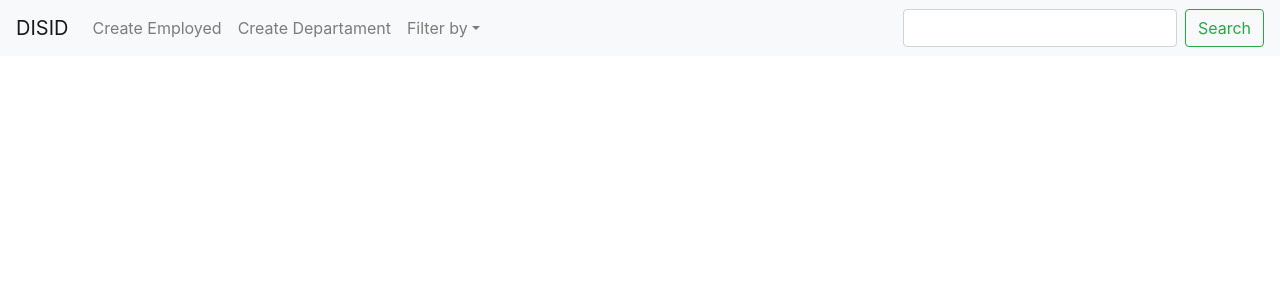
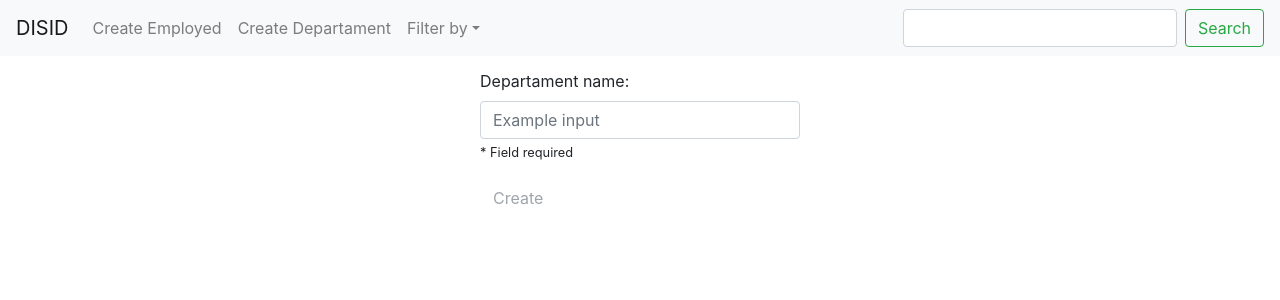
Before and after one commit to inegas/disid, an Angular app in the folder disidApp/: page /addDepartament in a window 1280 px wide. Before the commit this address led to /. Shown: the top 300 px of the page. Built offline with nearby package versions, Linux system fonts and the light colour scheme.

Commit message:
Added employed with her departament and all validations

```diff
--- a/disidApp/src/app/BBDD/entities/database-model.ts
+++ b/disidApp/src/app/BBDD/entities/database-model.ts
@@ -11,4 +11,5 @@ export class Employed {
     public lastName:string;
     public age:number;
     public entryDate:Date
+    public departament:Departament
 }
--- a/disidApp/src/app/app-routing.module.ts
+++ b/disidApp/src/app/app-routing.module.ts
@@ -3,6 +3,7 @@ import { Routes, RouterModule } from '@angular/router';
 
 import { DisidCreateEmployedViewComponent } from './components/disid-employed-view/disid-employed-view.component';
 import { DisidTableViewComponent } from './components/disid-table-view/disid-table-view.component';
+import { DisidDepartamentViewComponent } from './components/disid-departament-view/disid-departament-view.component';
 
 
 const routes: Routes = [
@@ -14,6 +15,9 @@ const routes: Routes = [
   },
   {
     path: 'addEmployed', component: DisidCreateEmployedViewComponent
+  },
+  {
+    path: 'addDepartament', component: DisidDepartamentViewComponent
   }
 ];
 
--- a/disidApp/src/app/app.module.ts
+++ b/disidApp/src/app/app.module.ts
@@ -10,6 +10,7 @@ import { AppComponent } from './app.component';
 import { DisidTableViewComponent } from './components/disid-table-view/disid-table-view.component';
 import { DisidNavViewComponent } from './components/disid-nav-view/disid-nav-view.component';
 import { DisidCreateEmployedViewComponent } from './components/disid-employed-view/disid-employed-view.component';
+import { DisidDepartamentViewComponent } from './components/disid-departament-view/disid-departament-view.component';
 
 
 @NgModule({
@@ -18,6 +19,7 @@ import { DisidCreateEmployedViewComponent } from './components/disid-employed-vi
     DisidTableViewComponent,
     DisidNavViewComponent,
     DisidCreateEmployedViewComponent,
+    DisidDepartamentViewComponent,
   ],
   imports: [
     BrowserModule,
--- /dev/null
+++ b/disidApp/src/app/components/disid-departament-view/disid-departament-view.component.html
@@ -0,0 +1,38 @@
+<div class="formSize">
+  <form
+    [formGroup]="departamentForm"
+  >
+    <div class="form-group">
+      <label for="exampleInputEmail1">Departament name:</label>
+      <input
+        type="text"
+        class="form-control inputSize"
+        id="formGroupExampleInput"
+        placeholder="Example input"
+        formControlName="name"
+        maxlength="20"
+        [(ngModel)]="departamentModel.name"
+      />
+      <small *ngIf="departamentForm.get('name').invalid" [ngClass]="'error'">
+        * Field required
+      </small>
+    </div>
+    <button
+      type="submit"
+      class="btn btn-link"
+      *ngIf="departamentForm.invalid"
+      [disabled]="true"
+    >
+      Create
+    </button>
+    <button
+      type="submit"
+      class="btn btn-link"
+      (click)="onFormSubmit(departamentForm.value)"
+      *ngIf="departamentForm.valid"
+      [disabled]="false"
+    >
+      Create
+    </button>
+  </form>
+</div>
--- /dev/null
+++ b/disidApp/src/app/components/disid-departament-view/disid-departament-view.component.scss
@@ -0,0 +1,10 @@
+.formSize{
+    width: 25%;
+    position: relative;
+    margin-left: auto;
+    margin-right: auto;
+    left: 0;
+    right: 0;
+    padding-top: 1%;
+    text-align: left;
+}
--- /dev/null
+++ b/disidApp/src/app/components/disid-departament-view/disid-departament-view.component.ts
@@ -0,0 +1,34 @@
+import { Component, OnInit } from '@angular/core';
+import { FormControl, Validators, FormGroup } from '@angular/forms';
+import { Departament } from '../../BBDD/entities/database-model';
+import { EmployedService } from '../../services/employed.service';
+
+@Component({
+  selector: 'app-disid-departament-view',
+  templateUrl: './disid-departament-view.component.html',
+  styleUrls: ['./disid-departament-view.component.scss']
+})
+export class DisidDepartamentViewComponent implements OnInit {
+
+  public departamentModel: Departament
+
+  constructor(private serviceDepartament: EmployedService) { }
+
+  ngOnInit(): void {
+    this.departamentModel = new Departament();
+  }
+
+  departamentForm = new FormGroup({
+    name: new FormControl('', [Validators.required, Validators.maxLength(20),]),
+  })
+
+  public onFormSubmit(departamentData: Departament) {
+    departamentData.name = departamentData.name.replace(/^\s+/, '').replace(/\s+$/, '');
+    if (departamentData.name === '') {
+     alert('Dont put white spaces please');
+    } else {
+      this.serviceDepartament.postDepartament(departamentData).subscribe();
+      this.departamentModel.name = '';
+    }
+  }
+}
--- a/disidApp/src/app/components/disid-employed-view/disid-employed-view.component.html
+++ b/disidApp/src/app/components/disid-employed-view/disid-employed-view.component.html
@@ -1,10 +1,9 @@
 <div class="divSize">
   <form
     [formGroup]="employedForm"
-    (ngSubmit)="onFormSubmit(employedForm.value)"
   >
     <div class="form-group">
-      <label for="formGroupExampleInput">Name</label>
+      <small for="formGroupExampleInput">Name</small>
       <input
         type="text"
         class="form-control inputSize"
@@ -14,12 +13,12 @@
         maxlength="20"
         [(ngModel)]="employedModel.name"
       />
-      <label *ngIf="employedForm.get('name').invalid" [ngClass]="'error'">
-        *Field required
-      </label>
+      <small *ngIf="employedForm.get('name').invalid" [ngClass]="'error'">
+        * Field required
+      </small>
     </div>
     <div class="form-group">
-      <label for="formGroupExampleInput2">Last name</label>
+      <small for="formGroupExampleInput2">Last name</small>
       <input
         type="text"
         class="form-control inputSize"
@@ -29,12 +28,12 @@
         maxlength="20"
         [(ngModel)]="employedModel.lastName"
       />
-      <label *ngIf="employedForm.get('lastName').invalid" [ngClass]="'error'">
-        *Field required
-      </label>
+      <small *ngIf="employedForm.get('lastName').invalid" [ngClass]="'error'">
+        * Field required
+      </small>
     </div>
     <div class="form-group">
-      <label for="formGroupExampleInput2">Birth Date</label>
+      <small for="formGroupExampleInput2">Birth Date</small>
       <input
         type="date"
         class="form-control inputSize"
@@ -44,12 +43,12 @@
         maxlength="10"
         [(ngModel)]="employedModel.age"
       />
-      <label *ngIf="employedForm.get('age').invalid" [ngClass]="'error'">
-        *Field required
-      </label>
+      <small *ngIf="employedForm.get('age').invalid" [ngClass]="'error'">
+        * Field required
+      </small>
     </div>
     <div class="form-group">
-      <label for="formGroupExampleInput2">Entry date</label>
+      <small for="formGroupExampleInput2">Entry date</small>
       <input
         type="date"
         class="form-control inputSize"
@@ -59,17 +58,14 @@
         maxlength="10"
         [(ngModel)]="employedModel.entryDate"
       />
-      <label *ngIf="employedForm.get('entryDate').invalid" [ngClass]="'error'">
-        *Field required
-      </label>
+      <small *ngIf="employedForm.get('entryDate').invalid" [ngClass]="'error'">
+        * Field required
+      </small>
     </div>
     <div class="form-group">
-      <label for="exampleFormControlSelect1">Departament</label>
-      <select class="form-control" id="exampleFormControlSelect1">
-        <option>Accounting and Finance</option>
-        <option>Human resources</option>
-        <option>Administration</option>
-        <option>Marketing</option>
+      <small for="exampleFormControlSelect1">Departament</small>
+      <select (change)="getDepartamentValue($event)" class="form-control" id="exampleFormControlSelect1">
+        <option *ngFor="let item of allDepartaments">{{item.name}}</option>
       </select>
     </div>
   </form>
@@ -126,14 +122,14 @@
               <td scope="row">{{employedModelOutput.name}}</td>
               <td>{{employedModelOutput.lastName}}</td>
               <td>{{employedModelOutput.age}}</td>
-              <td>Marketing</td>
+              <td>{{employedModelOutput.departament.name}}</td>
             </tr>
           </tbody>
         </table>
       </div>
       <div class="modal-footer">
         <button type="button" class="btn btn-link buttonsModal" data-dismiss="modal">Cancel</button>
-        <button type="button" class="btn btn-link buttonsModal">Confirm</button>
+        <button type="button" (click)="setEmployed()" class="btn btn-link buttonsModal">Confirm</button>
       </div>
     </div>
   </div>
--- a/disidApp/src/app/components/disid-employed-view/disid-employed-view.component.ts
+++ b/disidApp/src/app/components/disid-employed-view/disid-employed-view.component.ts
@@ -1,6 +1,7 @@
-import { Component, OnInit, Output, EventEmitter } from '@angular/core';
+import { Component, OnInit} from '@angular/core';
 import { FormControl, Validators, FormGroup } from '@angular/forms';
-import { Employed } from '../../BBDD/entities/database-model';
+import { Employed, Departament } from '../../BBDD/entities/database-model';
+import { EmployedService } from '../../services/employed.service';
 
 @Component({
   selector: 'app-disid-employed-view',
@@ -12,10 +13,22 @@ export class DisidCreateEmployedViewComponent implements OnInit {
 
   public employedModel: Employed;
   public employedModelOutput:Employed;
-  constructor() { }
+  public allDepartaments:Departament[];
+
+  constructor(private service: EmployedService) { }
 
   ngOnInit(): void {
     this.employedModel = new Employed();
+    this.employedModel.departament = new Departament();
+    this.getDepartaments();
+  }
+
+  public getDepartaments(){
+    this.service.getDepartaments().subscribe(
+      (data:Departament[]) =>{
+        this.allDepartaments = data;
+        console.log(this.allDepartaments);
+      })
   }
 
   employedForm = new FormGroup({
@@ -38,11 +51,18 @@ export class DisidCreateEmployedViewComponent implements OnInit {
       name: this.employedModel.name,
       lastName: this.employedModel.lastName,
       age: age,
-      entryDate: entryDate
+      entryDate: entryDate,
+      departament: this.employedModel.departament
     }
+    console.log(this.employedModelOutput);
+  }
 
-    console.log(this.employedModelOutput);
+  public getDepartamentValue(event){
+    this.employedModel.departament.name = event.target.value;
+  }
 
+  public setEmployed(){
+    this.service.postEmployed(this.employedModelOutput).subscribe();
   }
 
   private getAgeEmployed(employedData: Employed): number {
--- a/disidApp/src/app/services/employed.service.ts
+++ b/disidApp/src/app/services/employed.service.ts
@@ -11,7 +11,7 @@ const httpOptions = {
 
 const URL_BASE = 'http://localhost:3000';
 const URL_DEPARTAMENT = 'departament';
-const URL_EMPLOYED = 'employed';
+const URL_EMPLOYED = 'employees';
 
 @Injectable({
   providedIn: 'root'
@@ -25,4 +25,14 @@ export class EmployedService {
     return this.http.post(url, nameDepartament, httpOptions);
   }
 
+  public postEmployed(employed:Employed){
+    const url = `${URL_BASE}/${URL_EMPLOYED}`;
+    return this.http.post(url, employed, httpOptions);
+  }
+
+  public getDepartaments(){
+    const url = `${URL_BASE}/${URL_DEPARTAMENT}`;
+    return this.http.get(url);
+  }
+
 }
```
Also changed, not shown: disidApp/src/app/BBDD/dataBase.json (+30 -2 lines), 1 other file (tests, documents, lock files or other folders).
